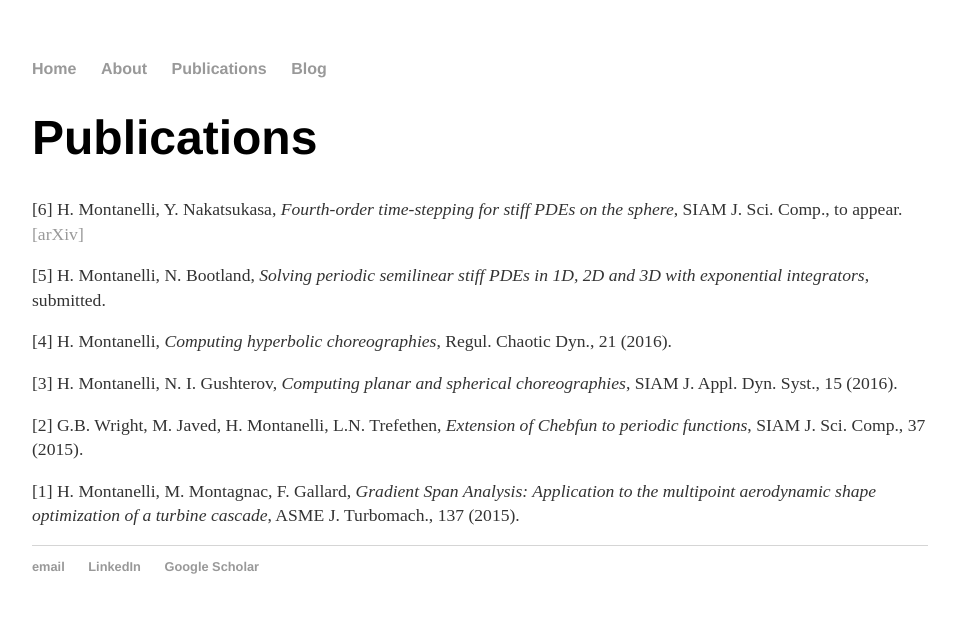
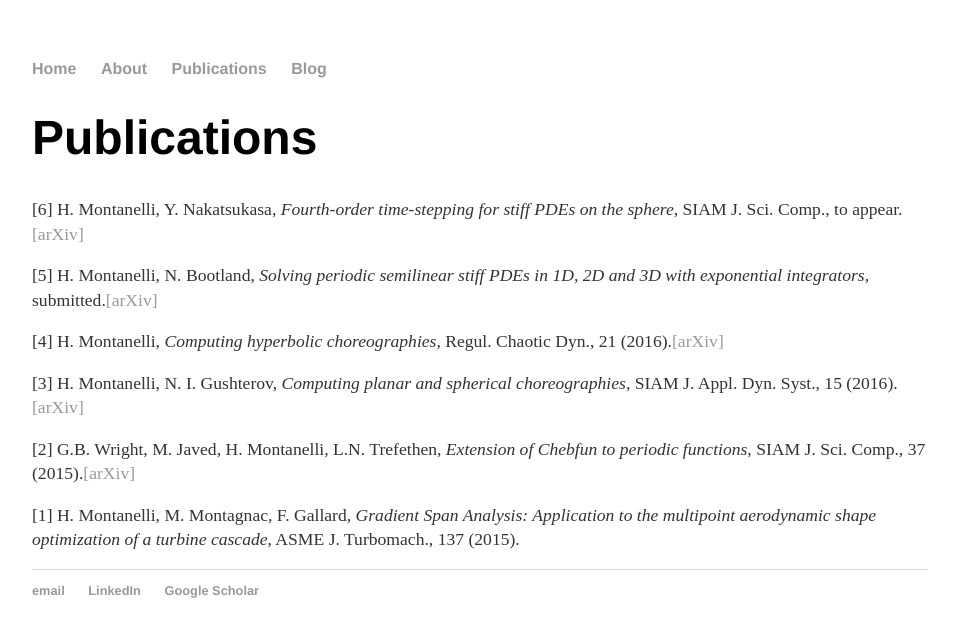
Before and after one commit to Hadrien-Montanelli/Hadrien-Montanelli.github.io, a Jekyll site: the page built from publications/index.html, in a window 1280 px wide. Shown: the top 637 px of the page, without its empty margins (160-1116 px from the left). Built offline with Jekyll 4.4.1, drawn with Linux system fonts in a browser that asks for light colours.

Commit message:
Update index.html

```diff
--- a/publications/index.html
+++ b/publications/index.html
@@ -5,9 +5,9 @@ title: Publications
 <div class="blurb">
 	<h1>Publications</h1>
 	<p>[6] H. Montanelli, Y. Nakatsukasa, <i>Fourth-order time-stepping for stiff PDEs on the sphere</i>, SIAM J. Sci. Comp., to appear. <a href="http://arxiv.org/pdf/1701.06030.pdf">[arXiv]</a><p>
-   	<p>[5] H. Montanelli, N. Bootland, <i>Solving periodic semilinear stiff PDEs in 1D, 2D and 3D with exponential integrators</i>, submitted.<p>
-	<p>[4] H. Montanelli, <i>Computing hyperbolic choreographies</i>, Regul. Chaotic Dyn., 21 (2016).<p>
-	<p>[3] H. Montanelli, N. I. Gushterov, <i>Computing planar and spherical choreographies</i>, SIAM J. Appl. Dyn. Syst., 15 (2016).<p>
-        <p>[2] G.B. Wright, M. Javed, H. Montanelli, L.N. Trefethen, <i>Extension of Chebfun to periodic functions</i>, SIAM J. Sci. Comp., 37 (2015).<p>
+   	<p>[5] H. Montanelli, N. Bootland, <i>Solving periodic semilinear stiff PDEs in 1D, 2D and 3D with exponential integrators</i>, submitted.<a href="http://arxiv.org/pdf/1604.08900.pdf">[arXiv]</a><p>
+	<p>[4] H. Montanelli, <i>Computing hyperbolic choreographies</i>, Regul. Chaotic Dyn., 21 (2016).<a href="http://arxiv.org/pdf/1606.01850.pdf">[arXiv]</a><p>
+	<p>[3] H. Montanelli, N. I. Gushterov, <i>Computing planar and spherical choreographies</i>, SIAM J. Appl. Dyn. Syst., 15 (2016).<a href="http://arxiv.org/pdf/1505.04848.pdf">[arXiv]</a><p>
+        <p>[2] G.B. Wright, M. Javed, H. Montanelli, L.N. Trefethen, <i>Extension of Chebfun to periodic functions</i>, SIAM J. Sci. Comp., 37 (2015).<a href="http://arxiv.org/pdf/1511.00166.pdf">[arXiv]</a><p>
 	<p>[1] H. Montanelli, M. Montagnac, F. Gallard, <i>Gradient Span Analysis: Application to the multipoint aerodynamic shape optimization of a turbine cascade</i>, ASME J. Turbomach., 137 (2015).<p>
 </div><!-- /.blurb -->
```
